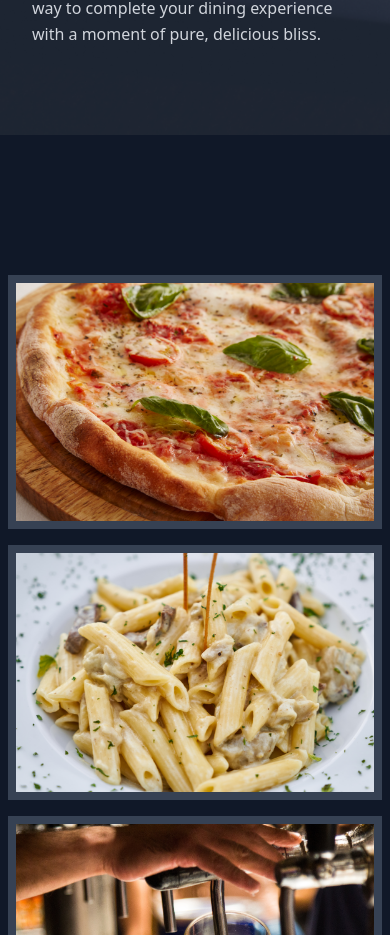
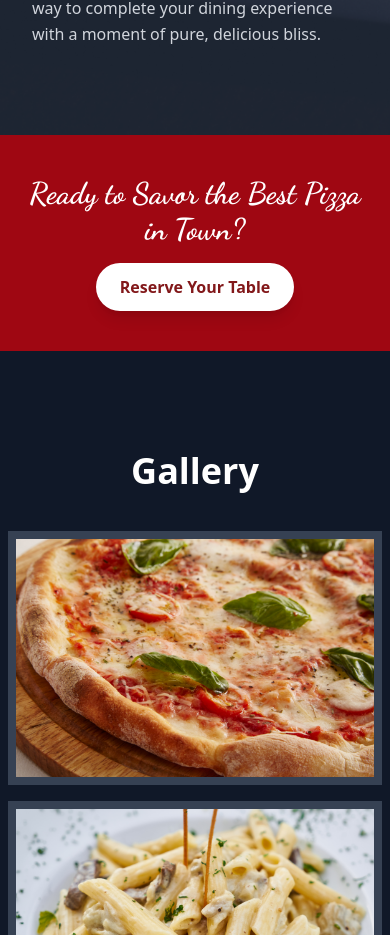
Before and after one commit to Mathew-Ritchie/Sample_Restaurant_Website_Mathew_Ritchie, a React (Vite) app in the folder restaurant-site/: page / in a window 390 px wide. Shown: the part 4593-5528 px from the top of the page. Built offline with nearby package versions, Linux system fonts and the light colour scheme.

Commit message:
added CallToActionComponent

```diff
--- a/restaurant-site/index.html
+++ b/restaurant-site/index.html
@@ -4,6 +4,9 @@
     <meta charset="UTF-8" />
     <link rel="icon" type="image/svg+xml" href="/vite.svg" />
     <meta name="viewport" content="width=device-width, initial-scale=1.0" />
+    <link rel="preconnect" href="https://fonts.googleapis.com">
+    <link rel="preconnect" href="https://fonts.gstatic.com" crossorigin>
+    <link href="https://fonts.googleapis.com/css2?family=Dancing+Script:wght@400..700&display=swap" rel="stylesheet">
     <title>restaurant-site</title>
   </head>
   <body>
--- a/restaurant-site/src/App.css
+++ b/restaurant-site/src/App.css
@@ -1 +1,9 @@
 @import "tailwindcss";
+
+
+.dancing-script {
+  font-family: "Dancing Script", cursive;
+  font-optical-sizing: auto;
+  font-weight: 900;
+  font-style: normal;
+}
--- a/restaurant-site/src/MainPage.jsx
+++ b/restaurant-site/src/MainPage.jsx
@@ -1,3 +1,4 @@
+import CallToActionComponent from "./components/CallToActionComponent";
 import DessertComponent from "./components/DessertComponent";
 import DiningComponent from "./components/DiningComponent";
 import Footer from "./components/Footer";
@@ -21,6 +22,7 @@ export default function MainPage() {
      <PizzaComponent id="pizza" />
      <PastaComponent id="pasta" />
      <DessertComponent id="dessert" />
+     <CallToActionComponent />
      <GalleryComponent id="gallery" />
     <Footer id="contactUs" />
     </div>
--- /dev/null
+++ b/restaurant-site/src/components/CallToActionComponent.jsx
@@ -0,0 +1,21 @@
+import '../App.css'
+
+
+export default function CallToActionComponent() {
+    return (
+        <div className="w-full bg-red-800 py-10 px-5 flex flex-col justify-center items-center text-center">
+            <h2 className=" dancing-script text-3xl md:text-6xl font-bold text-white mb-4">
+                Ready to Savor the Best Pizza in Town?
+            </h2>
+            {/* <p className="text-white mb-6 max-w-xl">
+                Join us for an unforgettable dining experience filled with mouth-watering flavors, cozy ambiance, and exceptional service. Book your table now and indulge in the ultimate pizza feast!
+            </p> */}
+            <a
+                href="#contactUs"
+                className="bg-white text-red-900 font-semibold px-6 py-3 rounded-full shadow-lg hover:bg-gray-200 transition-colors duration-300"
+            >
+                Reserve Your Table
+            </a>
+        </div>
+    );
+}
--- a/restaurant-site/src/components/GalleryComponent.jsx
+++ b/restaurant-site/src/components/GalleryComponent.jsx
@@ -22,8 +22,9 @@ export default function GalleryComponent() {
   ];
 
   return (
-    <div className="flex justify-center items-center bg-gray-900 py-10 px-2  sm:px-20 w-full">
-      <div className="grid grid-cols-1 sm:grid-cols-2 lg:grid-cols-3 gap-4 pt-25" id="gallery">
+    <div id="gallery" className="flex flex-col justify-center items-center bg-gray-900 py-10 px-2  sm:px-20 w-full">
+      <h1 className="text-4xl font-bold text-white mb-10  pt-15">Gallery</h1>
+      <div className="grid grid-cols-1 sm:grid-cols-2 lg:grid-cols-3 gap-4" >
         {images.map((src, index) => (
           <div
             key={index}
```
